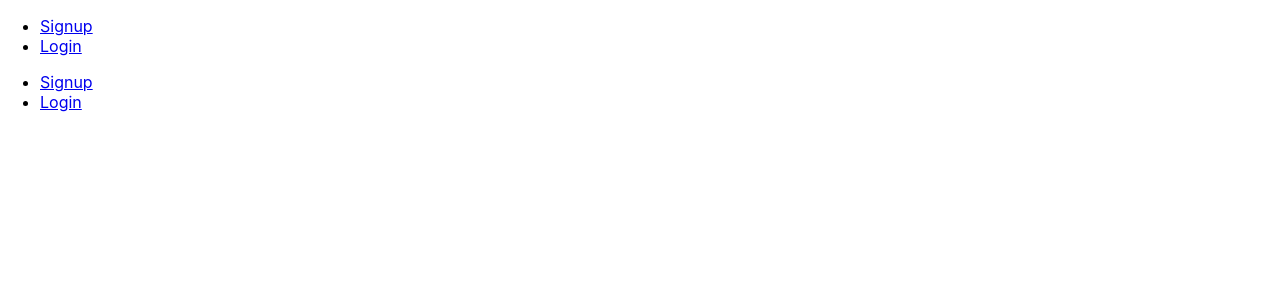
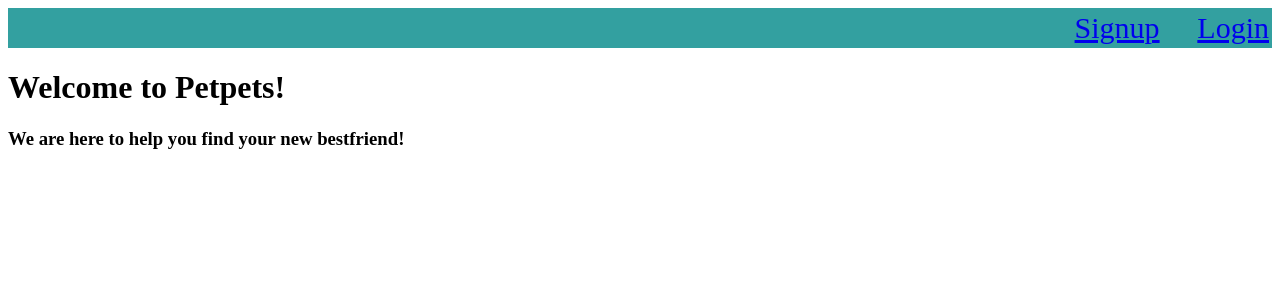
Before and after one commit to Joelhiguera/petpets, a React (Create React App) app in the folder petpets/: page / in a window 1280 px wide. Shown: the top 300 px of the page. Built offline with nearby package versions, Linux system fonts and the light colour scheme.

Commit message:
change favicon and page title

```diff
--- a/petpets/public/index.html
+++ b/petpets/public/index.html
@@ -2,7 +2,7 @@
 <html lang="en">
   <head>
     <meta charset="utf-8" />
-    <link rel="icon" href="%PUBLIC_URL%/favicon.ico" />
+    <link rel="icon" href="%PUBLIC_URL%/favicon2.ico" />
     <meta name="viewport" content="width=device-width, initial-scale=1" />
     <meta name="theme-color" content="#000000" />
     <meta
@@ -24,7 +24,7 @@
       work correctly both with client-side routing and a non-root public URL.
       Learn how to configure a non-root public URL by running `npm run build`.
     -->
-    <title>React App</title>
+    <title>Petpets</title>
   </head>
   <body>
     <noscript>You need to enable JavaScript to run this app.</noscript>
--- a/petpets/src/components/Nav/index.js
+++ b/petpets/src/components/Nav/index.js
@@ -3,13 +3,13 @@ import { Link } from "react-router-dom";
 
 function Nav() {
   return (
-        <ul className="flex-row">
-          <li className="mx-1">
+        <ul className="navbarUl">
+          <li className="navbarLi">
             <Link to="/signup">
               Signup
             </Link>
           </li>
-          <li className="mx-1">
+          <li className="navbarLi">
             <Link to="/login">
               Login
             </Link>
--- a/petpets/src/index.css
+++ b/petpets/src/index.css
@@ -1,13 +1,17 @@
-body {
-  margin: 0;
-  font-family: -apple-system, BlinkMacSystemFont, 'Segoe UI', 'Roboto', 'Oxygen',
-    'Ubuntu', 'Cantarell', 'Fira Sans', 'Droid Sans', 'Helvetica Neue',
-    sans-serif;
-  -webkit-font-smoothing: antialiased;
-  -moz-osx-font-smoothing: grayscale;
+* {
+  box-sizing: border-box;
 }
 
-code {
-  font-family: source-code-pro, Menlo, Monaco, Consolas, 'Courier New',
-    monospace;
+.navbarUl {
+  background-color: rgb(51, 160, 160);
+  margin: 0%;
+  padding: 3px;
+  display: flex;
+  justify-content: end;
+  font-size: 30px;
+  list-style: none;
 }
+
+.navbarLi {
+  margin-left: 3%;
+}
--- a/petpets/src/pages/Home.js
+++ b/petpets/src/pages/Home.js
@@ -1,10 +1,11 @@
 import React from "react";
-import Nav from "../components/Nav"
+
 
 const Home = () => {
   return (
-    <div className="container">
-      <Nav />
+    <div className="homepage">
+      <h1>Welcome to Petpets!</h1>
+      <h3>We are here to help you find your new bestfriend!</h3>
     </div>
   )
 }
```
Also changed, not shown: 1 other file (tests, documents, lock files or other folders).
